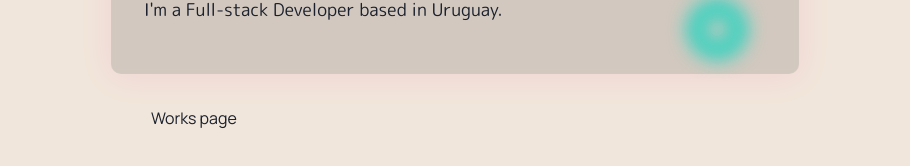
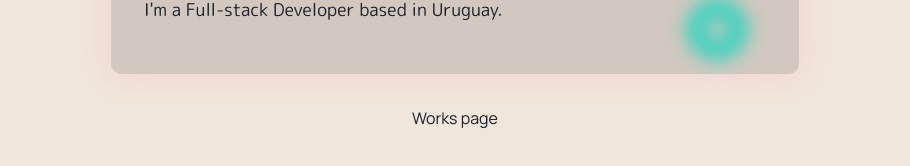
Before and after one commit to enzom-uy/portfolio, a Next.js app: page /works in a window 1280 px wide. Shown: the part 278-444 px from the top of the page, without its empty margins (185-1095 px from the left). Built offline with nearby package versions, Linux system fonts and the light colour scheme; no server answers.

Commit message:
Center everything inside the main layout

```diff
--- a/components/layouts/main.tsx
+++ b/components/layouts/main.tsx
@@ -30,7 +30,13 @@ const Main: React.FC<Props> = ({ children }) => {
         <meta name="author" content="enzom-uy" />
       </Head>
 
-      <Container as="main" pt={8} maxW="40rem">
+      <Container
+        as="main"
+        pt={8}
+        maxW="40rem"
+        display="flex"
+        justifyContent="center"
+      >
         {children}
       </Container>
     </MotionBox>
```
